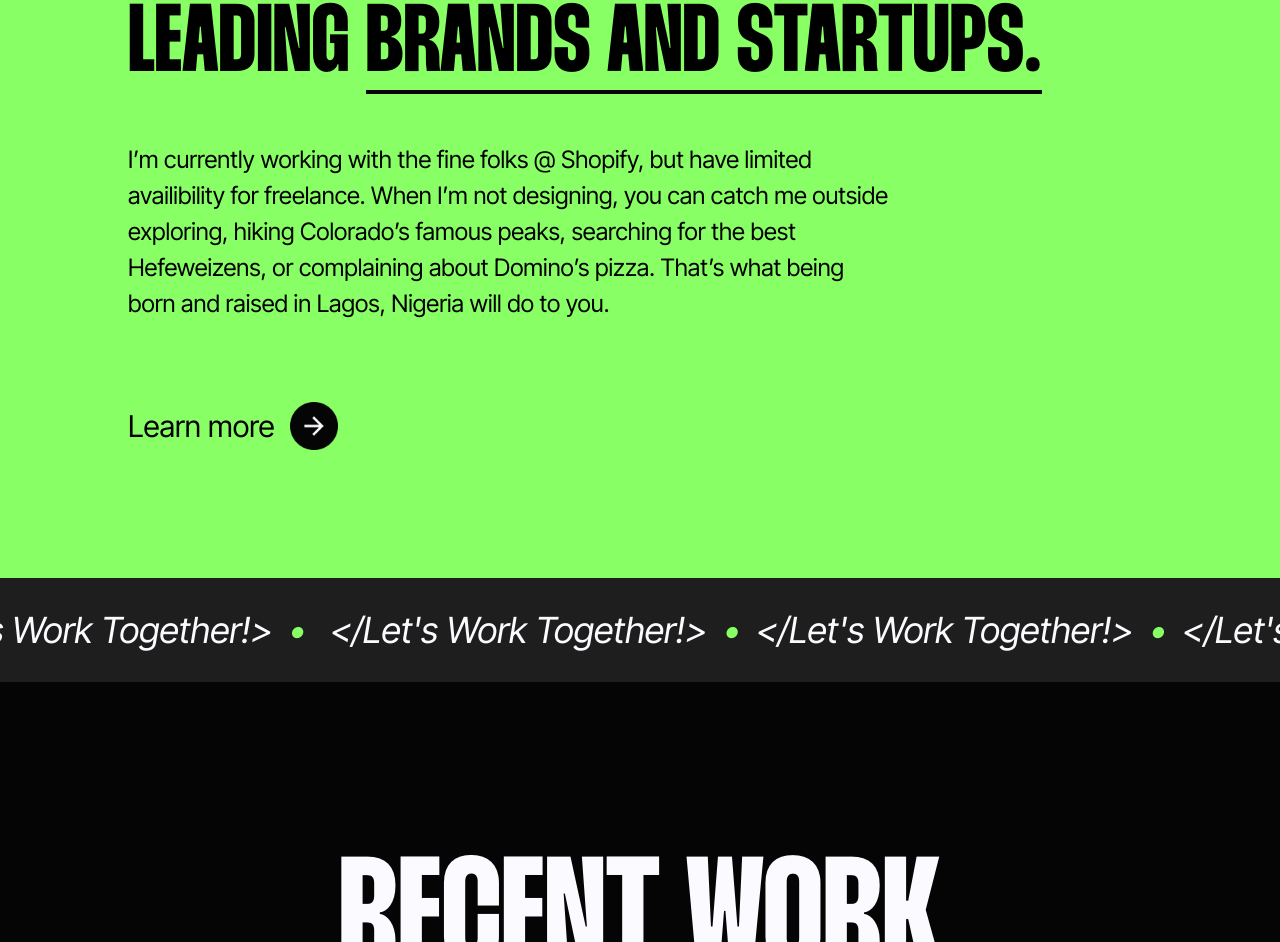
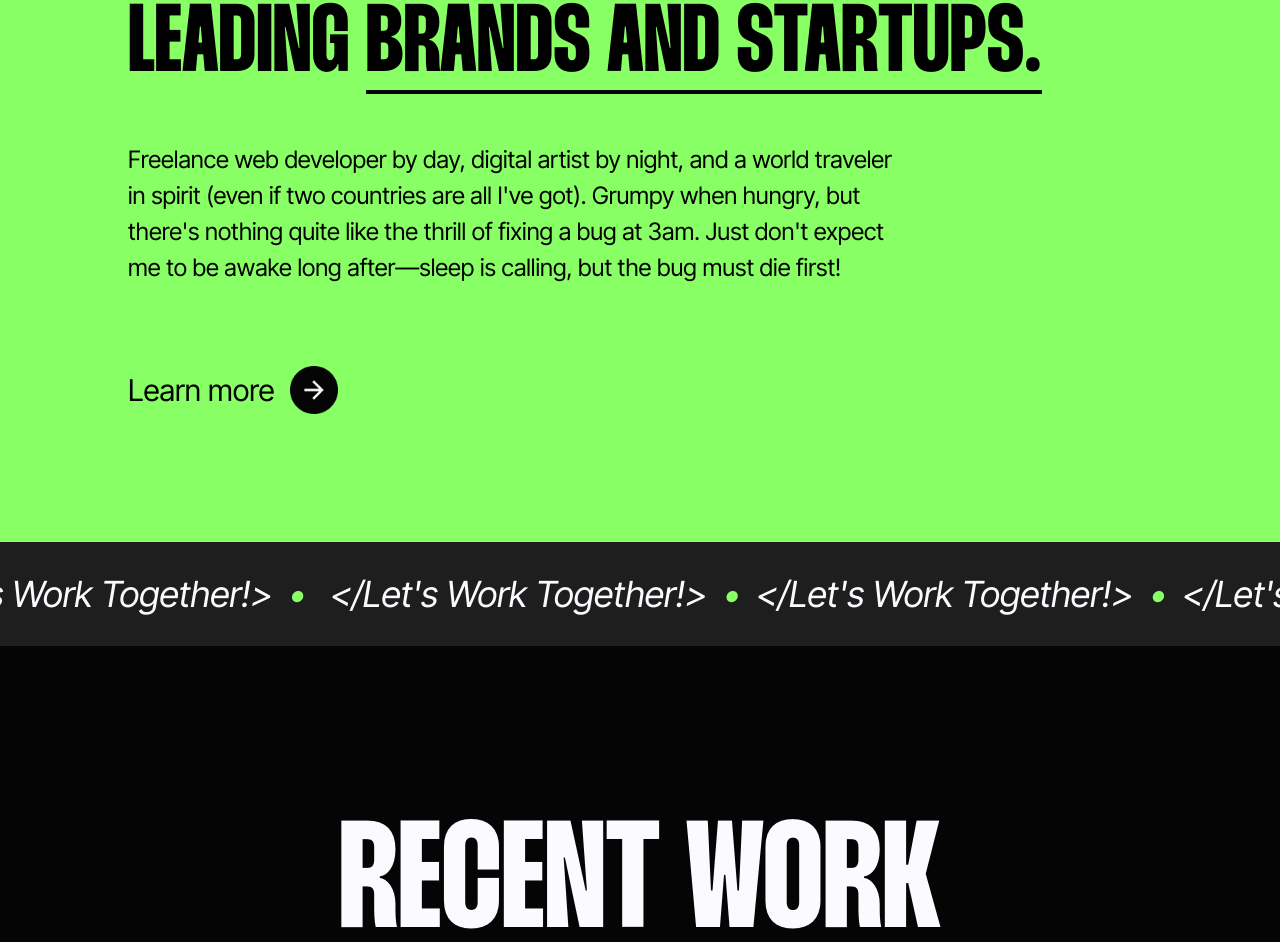
Before and after one commit to artoftadashi/portfolio-react, a React (Vite) app: page /home in a window 1280 px wide. Shown: the part 1118-2060 px from the top of the page. Built offline with nearby package versions, Linux system fonts and the light colour scheme; what tailwindcss-animated would draw is missing.

Commit message:
updated about section

```diff
--- a/src/components/About.jsx
+++ b/src/components/About.jsx
@@ -9,11 +9,11 @@ export default function About() {
         </span>
       </h3>
       <p className="lg:w-[75%] mt-10 md:text-xl lg:text-2xl font-innerTight leading-7 lg:leading-9">
-        I’m currently working with the fine folks @ Shopify, but have limited
-        availibility for freelance. When I’m not designing, you can catch me
-        outside exploring, hiking Colorado’s famous peaks, searching for the
-        best Hefeweizens, or complaining about Domino’s pizza. That’s what being
-        born and raised in Lagos, Nigeria will do to you.
+        Freelance web developer by day, digital artist by night, and a world
+        traveler in spirit (even if two countries are all I've got). Grumpy when
+        hungry, but there's nothing quite like the thrill of fixing a bug at
+        3am. Just don't expect me to be awake long after—sleep is calling, but
+        the bug must die first!
       </p>
       <a href="#" className="flex items-center gap-4 mt-20 group w-fit ">
         <p className="text-2xl lg:text-3xl font-innerTight group-hover:underline">
```
